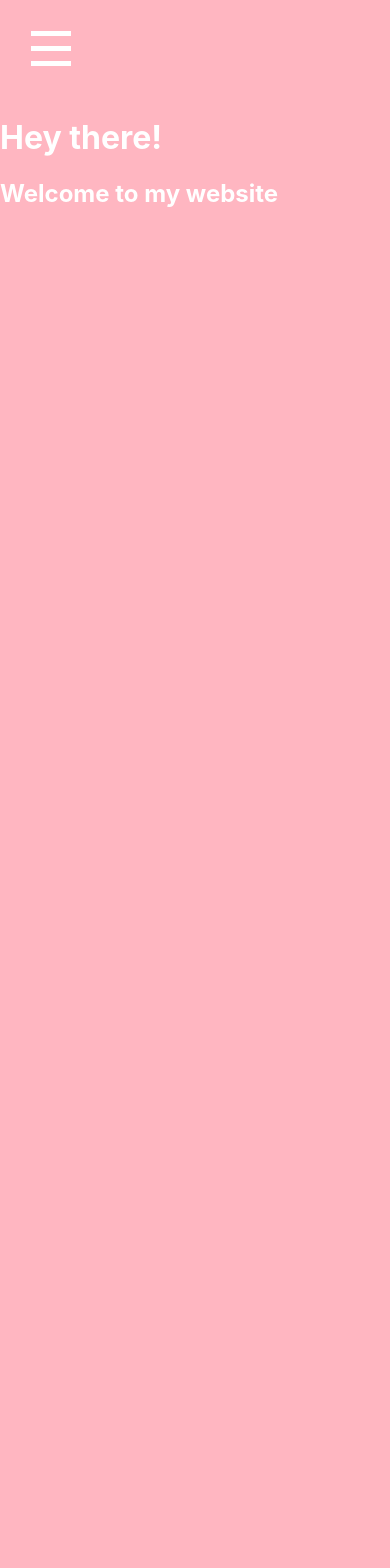
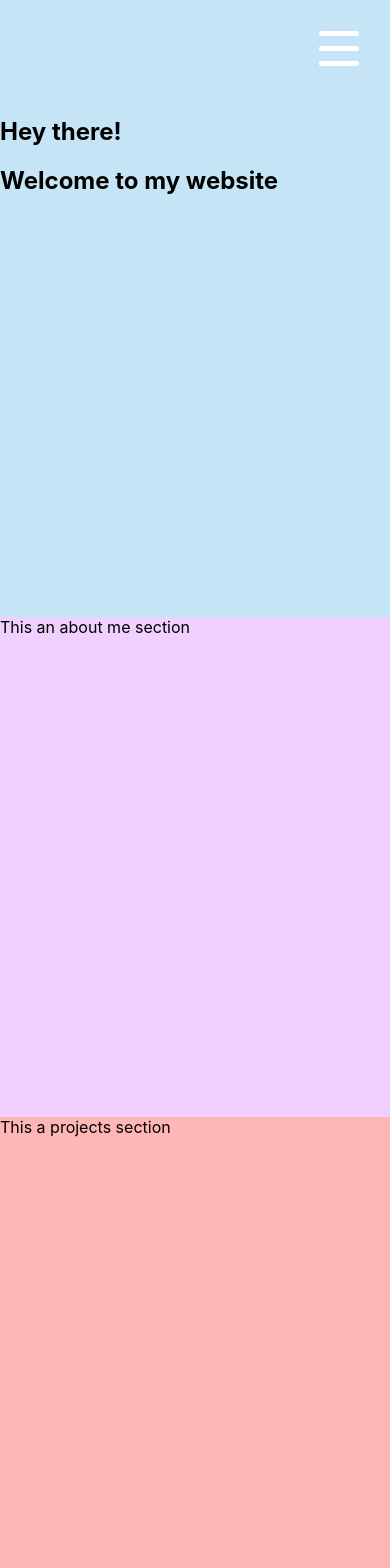
Before and after one commit to kapil-krishna/personal-website, a React (Create React App) app: page / in a window 390 px wide. Shown: the top 1568 px of the page. Before the commit the page ends 844 px from the top, so only its background shows below. Built offline with nearby package versions, Linux system fonts and the light colour scheme.

Commit message:
Added basic layout of page; hamburger menu working so far

```diff
--- a/src/App.js
+++ b/src/App.js
@@ -1,13 +1,19 @@
 import React from 'react';
 import './App.scss';
 import Header from './components/header';
-import Banner from './components/banner';
+import Projects from './components/projects';
+import About from './components/about';
+import Home from './components/home';
+import Contact from './components/contact';
 
 function App() {
   return (
     <div className="page-layout">
       <Header />
-      <Banner />
+      <Home />
+      <About />
+      <Projects />
+      <Contact />
     </div>
 
   )
--- a/src/App.scss
+++ b/src/App.scss
@@ -1,55 +1,52 @@
-$background-color: lightpink;
+$background-color-1: rgb(197, 229, 247);
+$background-color-2: rgb(240, 208, 255);
+$background-color-3: rgb(255, 182, 182);
+$background-color-4:  rgb(190, 255, 190);
 
-.App {
-    text-align: center;
+$phone-breakpoint: 576px;
+$tablet-breakpoint: 768px;
+$desktop-breakpoint: 992px;
+$large-desktop-breakpoint: 1200px;
+
+
+  body {
+      background-color: $background-color-1;
+    //   overflow: hidden;
   }
 
-  .App-logo {
-    height: 40vmin;
-    pointer-events: none;
+  section {
+    //   temporary
+      min-height: 500px;
   }
 
-  @media (prefers-reduced-motion: no-preference) {
-    .App-logo {
-      animation: App-logo-spin infinite 20s linear;
-    }
+  .home-section {
+      background-color: $background-color-1;
   }
 
-  .App-header {
-    background-color: #282c34;
-    min-height: 100vh;
-    display: flex;
-    flex-direction: column;
-    align-items: center;
-    justify-content: center;
-    font-size: calc(10px + 2vmin);
-    color: white;
+  .about-section {
+      background-color: $background-color-2;
   }
 
-  .App-link {
-    color: #61dafb;
+  .projects-section {
+      background-color: $background-color-3;
   }
 
-  @keyframes App-logo-spin {
-    from {
-      transform: rotate(0deg);
-    }
-    to {
-      transform: rotate(360deg);
-    }
-  }
-
-  body {
-      background-color: $background-color;
+  .contact-section {
+      background-color: $background-color-4;
   }
 
   .header {
       width: 100%;
+      display: flex;
+      justify-content: flex-end;
   }
 
 
   .navbar {
-    display: none;
+    overflow: hidden;
+    opacity: 0;
+    visibility: hidden;
+    width: 0%;
   }
 
   .navbar-open {
@@ -57,9 +54,16 @@ $background-color: lightpink;
     flex-direction: column;
     position: absolute;
     width: 100%;
-    height: 50%;
-    transition: 0.5s;
+    height: 100%;
+    transition: all 0.5s ease-out;
     background-color: black;
+    padding-top: 150px;
+    text-align: end;
+
+    @media screen and (min-width: $tablet-breakpoint) {
+        width: 30%;
+
+    }
 
     .nav-item {
         font-size: 25px;
@@ -67,12 +71,6 @@ $background-color: lightpink;
         // margin-right: 2rem;
     }
   }
-
-  .banner {
-    color: white;
-    background-color: $background-color;
-  }
-
 
   @mixin toggle-button {
     display: flex;
@@ -82,14 +80,14 @@ $background-color: lightpink;
     background: transparent;
     border: none;
     padding: 26px;
-    width: 100%;
+    z-index: 1;
+    cursor: pointer;
 
     &:hover {
         .toggle-button-line,
         .toggle-button-line-top,
         .toggle-button-line-bottom {
             background: red;
-            // transition: 1s;
         }
     }
   }
@@ -100,18 +98,16 @@ $background-color: lightpink;
 
 .toggle-button-open {
     @include toggle-button;
-    background: black;
-    transition: 0.5s;
 }
 
 
 @mixin toggle-button-line {
     margin: 5px;
-    border: black 4px;
     width: 40px;
+    border-radius: 4px;
     height: 5px;
     background: white;
-    transition: all 0.7s ease;
+    transition: all 0.5s ease;
     transform-origin: 88% center;
 
 }
--- /dev/null
+++ b/src/components/about.js
@@ -0,0 +1,11 @@
+import React from 'react';
+
+const About = () => {
+    return (
+        <section className="about-section">
+            This an about me section
+        </section>
+    )
+}
+
+export default About;
--- /dev/null
+++ b/src/components/contact.js
@@ -0,0 +1,11 @@
+import React from 'react';
+
+const Contact = () => {
+    return (
+        <section className="contact-section">
+            This is a contact section
+        </section>
+    )
+}
+
+export default Contact;
--- a/src/components/header.js
+++ b/src/components/header.js
@@ -9,7 +9,7 @@ const Header = () => {
     return (
         <header className="header">
               <ToggleButton toggle={toggle} setToggle={setToggle} />
-              <Navbar toggle={toggle}/>
+              <Navbar toggle={toggle} setToggle={setToggle} />
         </header>
     )
 }
--- a/src/components/banner.js
+++ b/src/components/home.js
@@ -1,12 +1,12 @@
 import React from 'react';
 
-function Banner() {
+const Home = () => {
     return (
-        <div className="banner">
+        <section className="home-section">
             <h1>Hey there!</h1>
             <h2>Welcome to my website</h2>
-        </div>
+        </section>
     )
-};
+}
 
-export default Banner;
+export default Home;
--- a/src/components/navbar.js
+++ b/src/components/navbar.js
@@ -1,6 +1,6 @@
 import React from 'react';
 
-const Navbar = ({ toggle }) => {
+const Navbar = ({ toggle, setToggle }) => {
 
     let navClass = "navbar";
 
@@ -10,10 +10,10 @@ const Navbar = ({ toggle }) => {
 
     return (
             <nav class={navClass}>
-                <a className="nav-item" href="#">Home</a>
-                <a className="nav-item" href="#about">About</a>
-                <a className="nav-item" href="#projects">Projects</a>
-                <a className="nav-item" href="#contact">Contact</a>
+                <a className="nav-item" href="#" onClick={() => setToggle(!toggle)}>Home</a>
+                <a className="nav-item" href="#about" onClick={() => setToggle(!toggle)}> About</a>
+                <a className="nav-item" href="#projects" onClick={() => setToggle(!toggle)}>Projects</a>
+                <a className="nav-item" href="#contact" onClick={() => setToggle(!toggle)}>Contact</a>
             </nav>
     )
 }
--- /dev/null
+++ b/src/components/projects.js
@@ -0,0 +1,11 @@
+import React from 'react';
+
+const Projects = () => {
+    return (
+        <section className="projects-section">
+            This a projects section
+        </section>
+    )
+}
+
+export default Projects;
--- a/src/components/toggleButton.js
+++ b/src/components/toggleButton.js
@@ -4,21 +4,19 @@ import { bool, func } from 'prop-types';
 
 const ToggleButton = ({ toggle, setToggle }) => {
 
-    let toggleButton = "toggle-button";
     let toggleButtonLine="toggle-button-line";
     let toggleLineTop = `${toggleButtonLine}`;
     let toggleLineMiddle = `${toggleButtonLine}`;
     let toggleLineBottom = `${toggleButtonLine}`;
 
     if (toggle===true) {
-        toggleButton = "toggle-button-open";
         toggleLineTop = `${toggleLineTop}-top`;
         toggleLineMiddle = `${toggleLineMiddle}-middle`;
         toggleLineBottom = `${toggleLineBottom}-bottom`;
     }
 
     return (
-        <button className={toggleButton} toggle={toggle} onClick={() => setToggle(!toggle)}>
+        <button className="toggle-button-open" toggle={toggle} onClick={() => setToggle(!toggle)}>
             <div className={toggleLineTop} />
             <div className={toggleLineMiddle} />
             <div className={toggleLineBottom} />
```
